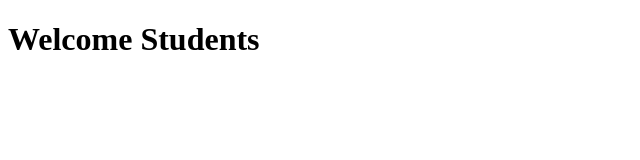
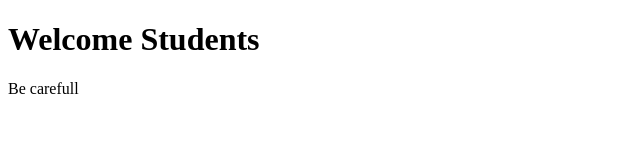
Before and after one commit to Muhammad-Alinoor/project_01, a plain HTML site: page index.html in a window 1280 px wide. Shown: the full height of the page, 0-640 px from the left. Drawn offline with Linux system fonts and the light colour scheme.

Commit message:
second-commit

```diff
--- a/index.html
+++ b/index.html
@@ -9,6 +9,7 @@
 
 <body>
     <h1>Welcome Students</h1>
+    <p>Be carefull</p>
 </body>
 
 </html>
```
